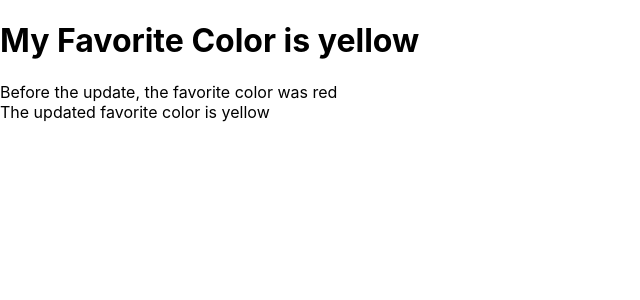
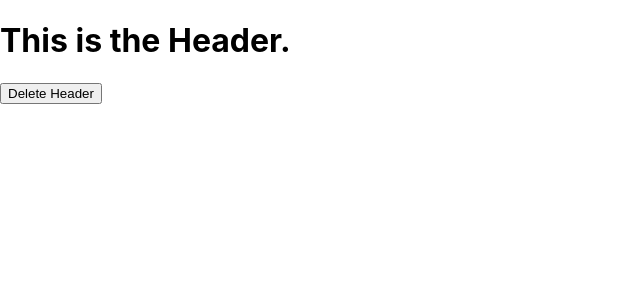
Before and after one commit to maribelcuales/React-Review-Project, a React (Create React App) app: page / in a window 1280 px wide. Shown: the top 300 px of the page, without its empty margins (0-640 px from the left). Built offline with nearby package versions, Linux system fonts and the light colour scheme.

Commit message:
Render Container component to the root element.

```diff
--- a/src/Child.js
+++ b/src/Child.js
@@ -6,7 +6,7 @@ class Child extends React.Component {
   }
   render() {
     return (
-      <h1>No more header.</h1>
+      <h1>This is the Header.</h1>
     );
   }
 }
--- a/src/index.js
+++ b/src/index.js
@@ -2,11 +2,11 @@ import React from 'react';
 import ReactDOM from 'react-dom';
 import './index.css';
 // import App from './App';
-import RedHeader from './RedHeader.js';
+import Container from './Container';
 
 ReactDOM.render(
   //<App />,
   //<Header favCol="yellow"/>,
-  <RedHeader />,
+  <Container />,
   document.getElementById('root')
 );
```
